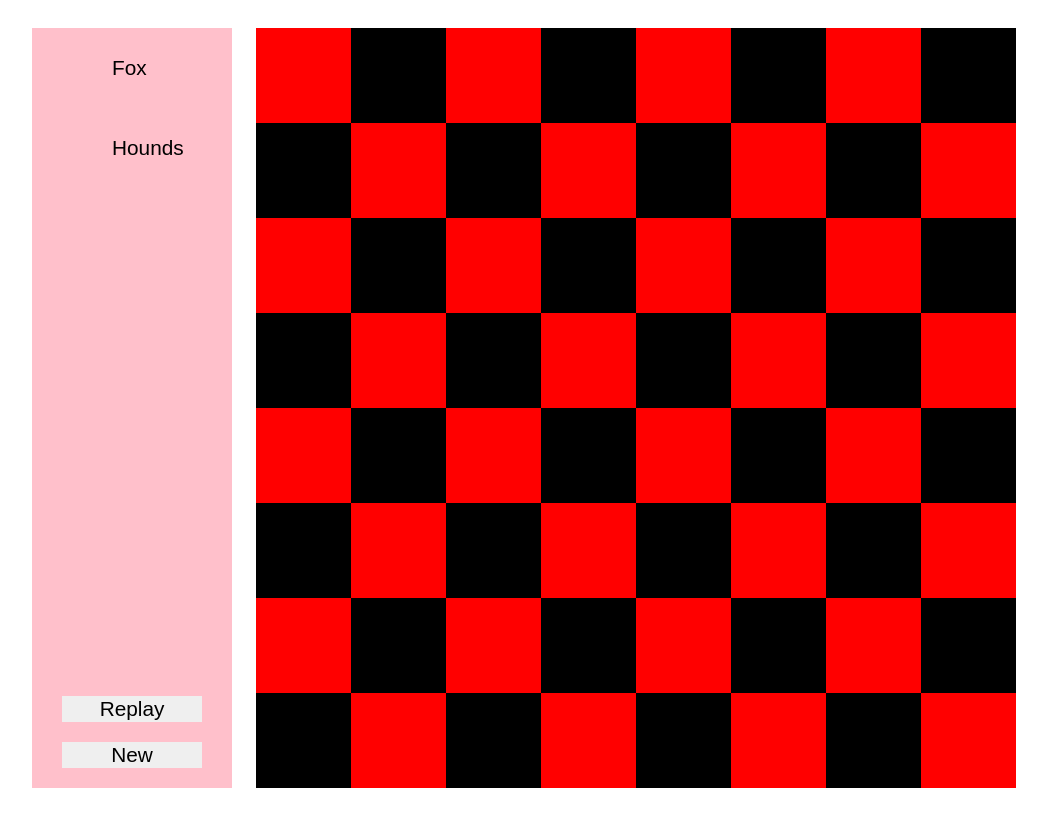
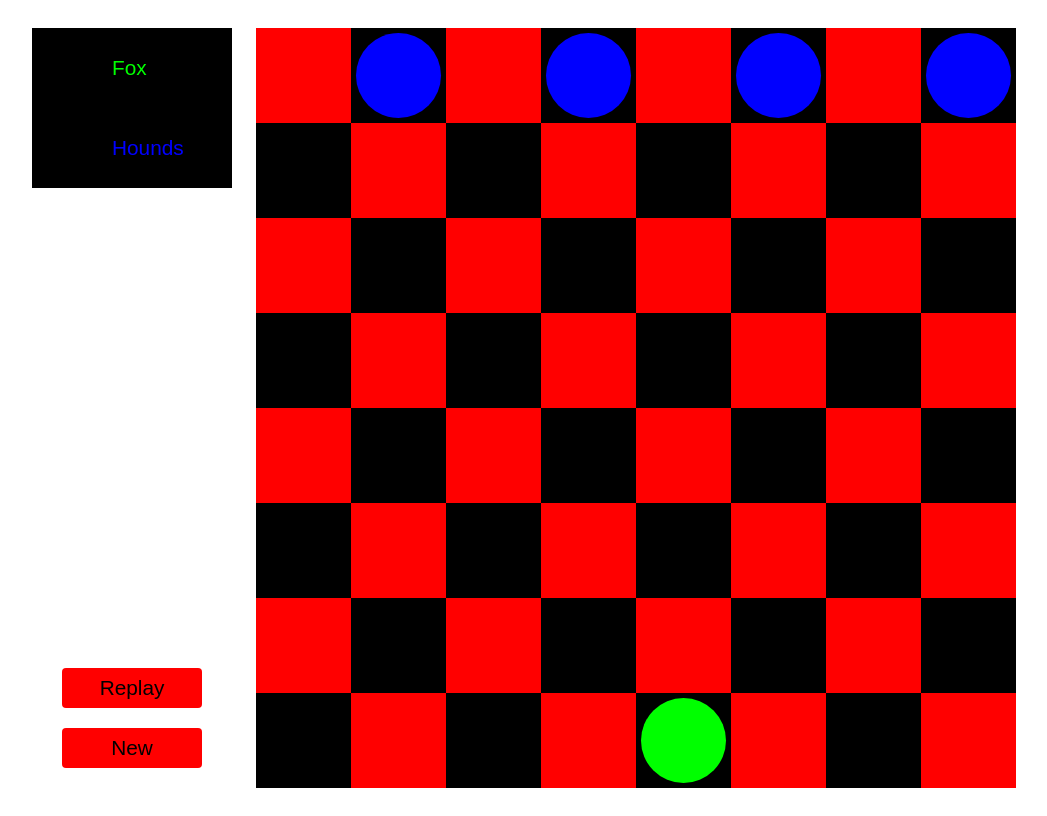
Before and after one commit to EdwardKinley/Fox-and-hounds, a plain HTML site: page index.html in a window 1280 px wide. Shown: the whole page, without its empty margins (116-1163 px from the left). Drawn offline with Linux system fonts and the light colour scheme.

Commit message:
adds pieces to board

```diff
--- a/js/fox_and_hounds.js
+++ b/js/fox_and_hounds.js
@@ -1,7 +1,9 @@
 document.addEventListener('DOMContentLoaded', () => {
 
   const board = document.querySelector('.board');
+
   addBoard();
+  addPieces();
 
   function addBoard() {
     addRows();
@@ -37,4 +39,16 @@ document.addEventListener('DOMContentLoaded', () => {
     }
   }
 
+  function addPieces() {
+    const hounds = [1, 3, 5, 7];
+    for (i=0; i<hounds.length; i++) {
+      const hound = document.createElement('div');
+      hound.className = 'hound';
+      document.querySelector(`#space0${hounds[i]}`).appendChild(hound);
+    }
+    const fox = document.createElement('div');
+    fox.className = 'fox';
+    document.querySelector('#space74').appendChild(fox);
+  }
+
 })
--- a/main.css
+++ b/main.css
@@ -21,7 +21,7 @@ body {
 .score {
   display: flex;
   flex-direction: column;
-  background-color: pink;
+  /* background-color: black; */
   height: 95vh;
   width: 25vh;
   margin-right: 3vh;
@@ -42,7 +42,7 @@ body {
   flex-direction: row;
   /* justify-content: center; */
   align-items: center;
-  /* background-color: pink; */
+  background-color: black;
   height: 10vh;
   width: 100%;
 }
@@ -51,6 +51,14 @@ body {
   height: 10vh;
   width: 10vh;
   /* background-color: white; */
+}
+
+#foxName {
+  color: lime;
+}
+
+#houndsName {
+  color: blue;
 }
 
 .buttons {
@@ -68,6 +76,9 @@ button {
   border: 0;
   margin: 0 0 2.5vh 0;
   transition: transform 0.4s ease;
+  background-color: red;
+  padding: 1vh;
+  border-radius: 0.5vh;
 }
 
 button:hover {
@@ -100,3 +111,17 @@ button:hover {
   height: 100%;
   /* background-color: red; */
 }
+
+.fox {
+  height: 90%;
+  width: 90%;
+  border-radius: 50%;
+  background-color: lime;
+}
+
+.hound {
+  height: 90%;
+  width: 90%;
+  border-radius: 50%;
+  background-color: blue;
+}
```
